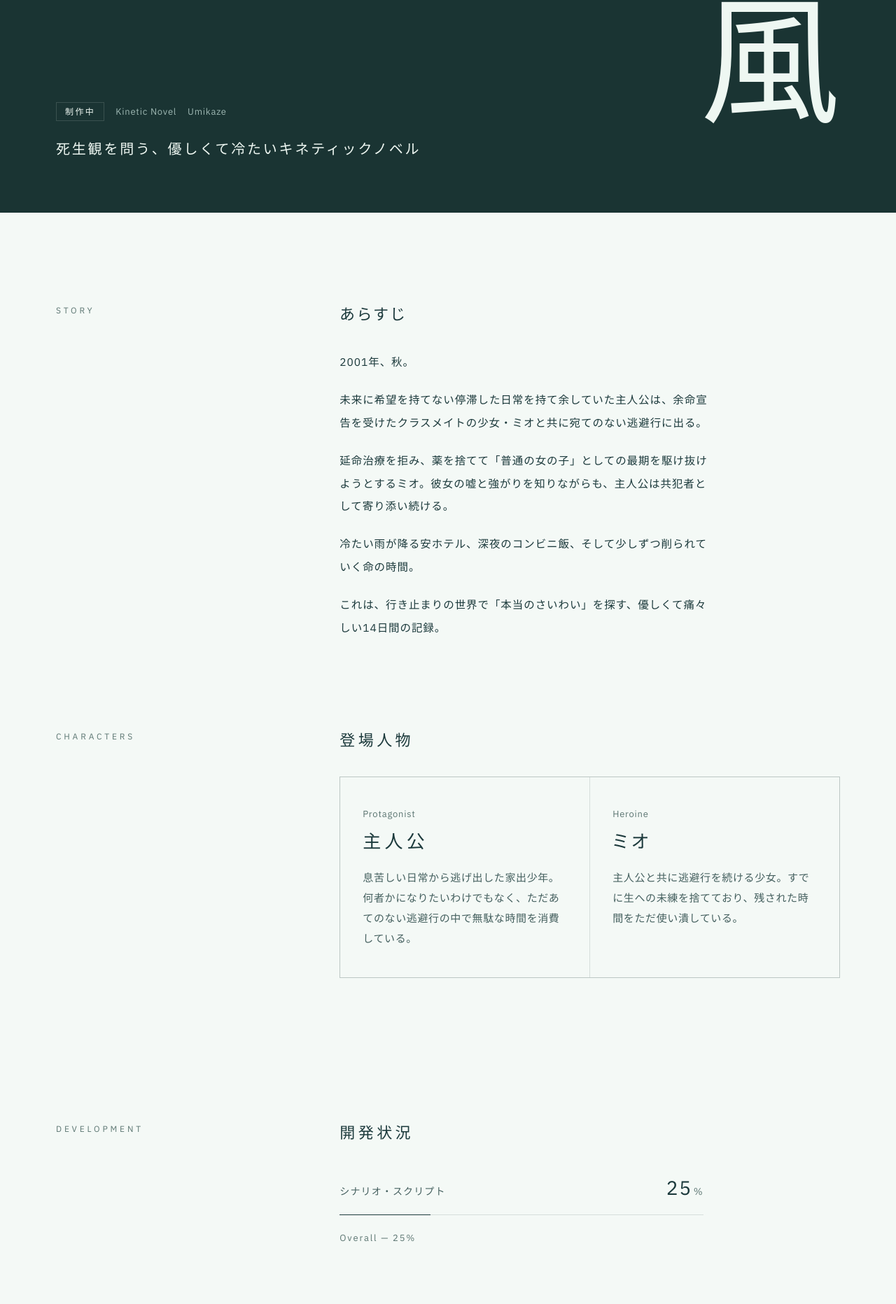
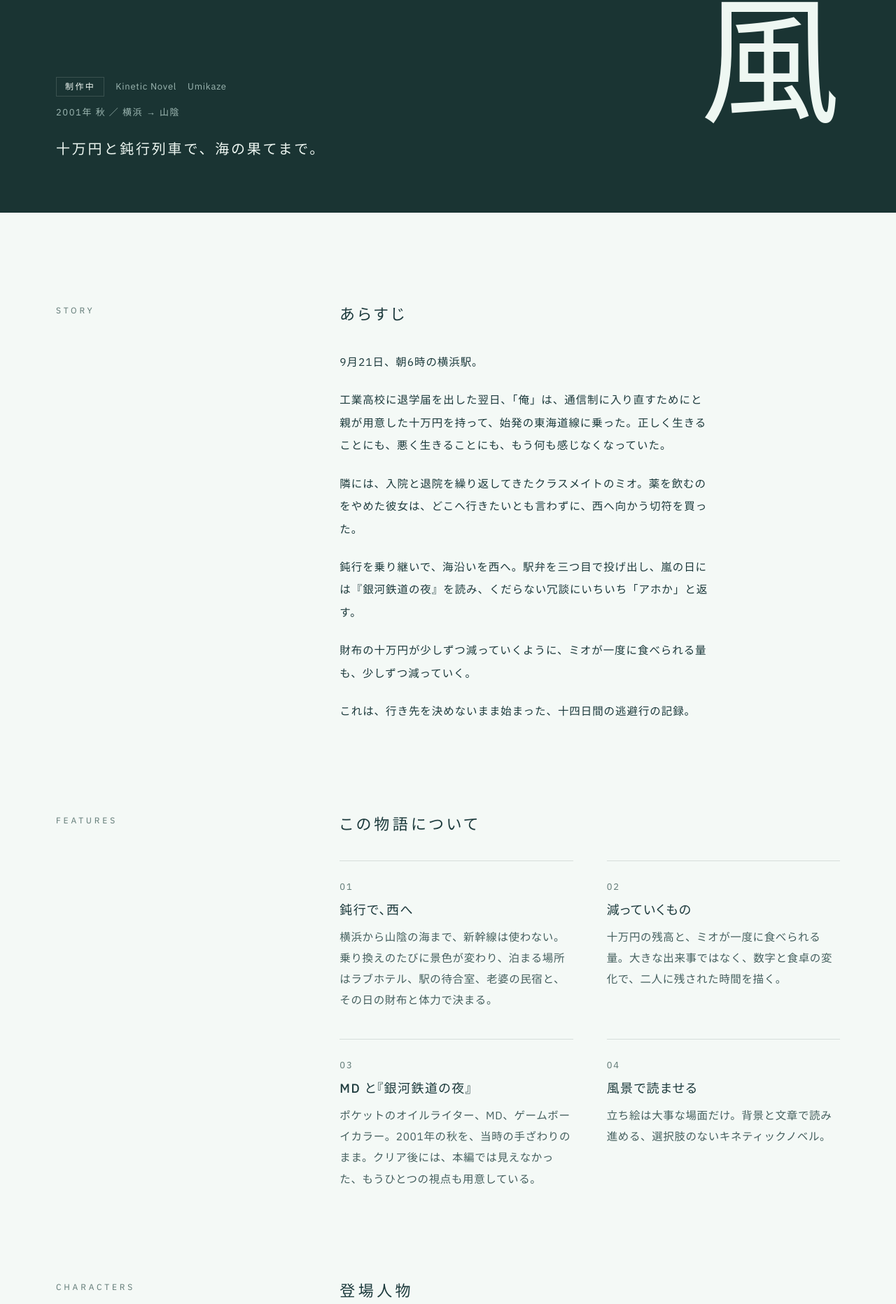
Before and after one commit to mirinnano/ponkotsu-soft-astro, an Astro site: page /works/umikaze in a window 1280 px wide. Shown: the part 404-2268 px from the top of the page at 70% size. Built offline with nearby package versions, Linux system fonts and the light colour scheme; Astro itself is replaced by a stand-in of ours; a web font is replaced by a local one.

Commit message:
海風の紹介をシナリオに沿って書き直し、作品一覧のカバーを外す
- あらすじ・キャッチ・登場人物をシナリオ準拠に。ネタバレなし
- 「この物語について」（鈍行で西へ／減っていくもの／MDと銀河鉄道の夜／風景で読ませる）を追加
- ジャケット未定のため作品一覧は文字だけに

Co-Authored-By: Claude Opus 5.5 <noreply@anthropic.com>

```diff
--- a/src/data/works.ts
+++ b/src/data/works.ts
@@ -1,4 +1,5 @@
 export type Character = { name: string; role: string; description: string };
+export type Feature = { title: string; body: string };
 export type Work = {
   slug: string;
   title: string;
@@ -9,6 +10,8 @@ export type Work = {
   synopsis: string[];
   progress: { label: string; value: number }[];
   characters: Character[];
+  features: Feature[];
+  setting: string;
   betaOpen: boolean;
 };
 
@@ -19,27 +22,47 @@ export const works: Work[] = [
     titleEn: 'Umikaze',
     status: '制作中',
     genre: 'Kinetic Novel',
-    catchcopy: '死生観を問う、優しくて冷たいキネティックノベル',
+    catchcopy: '十万円と鈍行列車で、海の果てまで。',
+    setting: '2001年 秋 ／ 横浜 → 山陰',
     synopsis: [
-      '2001年、秋。',
-      '未来に希望を持てない停滞した日常を持て余していた主人公は、余命宣告を受けたクラスメイトの少女・ミオと共に宛てのない逃避行に出る。',
-      '延命治療を拒み、薬を捨てて「普通の女の子」としての最期を駆け抜けようとするミオ。彼女の嘘と強がりを知りながらも、主人公は共犯者として寄り添い続ける。',
-      '冷たい雨が降る安ホテル、深夜のコンビニ飯、そして少しずつ削られていく命の時間。',
-      'これは、行き止まりの世界で「本当のさいわい」を探す、優しくて痛々しい14日間の記録。',
+      '9月21日、朝6時の横浜駅。',
+      '工業高校に退学届を出した翌日、「俺」は、通信制に入り直すためにと親が用意した十万円を持って、始発の東海道線に乗った。正しく生きることにも、悪く生きることにも、もう何も感じなくなっていた。',
+      '隣には、入院と退院を繰り返してきたクラスメイトのミオ。薬を飲むのをやめた彼女は、どこへ行きたいとも言わずに、西へ向かう切符を買った。',
+      '鈍行を乗り継いで、海沿いを西へ。駅弁を三つ目で投げ出し、嵐の日には『銀河鉄道の夜』を読み、くだらない冗談にいちいち「アホか」と返す。',
+      '財布の十万円が少しずつ減っていくように、ミオが一度に食べられる量も、少しずつ減っていく。',
+      'これは、行き先を決めないまま始まった、十四日間の逃避行の記録。',
     ],
     progress: [{ label: 'シナリオ・スクリプト', value: 25 }],
+    features: [
+      {
+        title: '鈍行で、西へ',
+        body: '横浜から山陰の海まで、新幹線は使わない。乗り換えのたびに景色が変わり、泊まる場所はラブホテル、駅の待合室、老婆の民宿と、その日の財布と体力で決まる。',
+      },
+      {
+        title: '減っていくもの',
+        body: '十万円の残高と、ミオが一度に食べられる量。大きな出来事ではなく、数字と食卓の変化で、二人に残された時間を描く。',
+      },
+      {
+        title: 'MD と『銀河鉄道の夜』',
+        body: 'ポケットのオイルライター、MD、ゲームボーイカラー。2001年の秋を、当時の手ざわりのまま。クリア後には、本編では見えなかった、もうひとつの視点も用意している。',
+      },
+      {
+        title: '風景で読ませる',
+        body: '立ち絵は大事な場面だけ。背景と文章で読み進める、選択肢のないキネティックノベル。',
+      },
+    ],
     characters: [
       {
-        name: '主人公',
+        name: '俺',
         role: 'Protagonist',
         description:
-          '息苦しい日常から逃げ出した家出少年。何者かになりたいわけでもなく、ただあてのない逃避行の中で無駄な時間を消費している。',
+          '工業高校一年。正しく生きることにも、悪く生きることにも燃え尽きて、退学届を出したばかり。口が悪く、気持ちの話になると、すぐ飯や金や乗り換えの話にすり替える。本名は、最後まで出てこない。',
       },
       {
         name: 'ミオ',
         role: 'Heroine',
         description:
-          '主人公と共に逃避行を続ける少女。すでに生への未練を捨てており、残された時間をただ使い潰している。',
+          '入院と退院を繰り返してきた十五歳。よく笑い、よく食べ、よくふざけて、たいていのことは「なんちゃって」で流す。長くは生きられないことを、本人がいちばん平気な顔で話す。主人公のことは「君」と呼ぶ。',
       },
     ],
     betaOpen: true,
--- a/src/pages/works/[slug].astro
+++ b/src/pages/works/[slug].astro
@@ -25,6 +25,7 @@ const share = [
     <div class="container hero-inner">
       <div class="hero-text">
         <p class="meta"><span class="status">{work.status}</span><span class="en">{work.genre}</span><span class="en">{work.titleEn}</span></p>
+        <p class="setting">{work.setting}</p>
         <p class="catch">{work.catchcopy}</p>
       </div>
       <h1 class="title">{work.title}</h1>
@@ -36,6 +37,24 @@ const share = [
     <div class="story reveal">
       <h2>あらすじ</h2>
       {work.synopsis.map((p) => <p class="prose">{p}</p>)}
+    </div>
+  </section>
+
+  <section class="container block features-section">
+    <p class="label reveal">Features</p>
+    <div>
+      <h2 class="reveal">この物語について</h2>
+      <ol class="features">
+        {
+          work.features.map((f, i) => (
+            <li class="reveal">
+              <span class="num en">{String(i + 1).padStart(2, '0')}</span>
+              <h3>{f.title}</h3>
+              <p>{f.body}</p>
+            </li>
+          ))
+        }
+      </ol>
     </div>
   </section>
 
@@ -140,6 +159,13 @@ const share = [
   .story p { max-width: 34em; }
   .story p + p { margin-top: 1.4em; }
 
+  .setting { margin-top: 10px; font-size: 13px; color: var(--mute); letter-spacing: 0.12em; }
+  .features-section { padding-bottom: clamp(80px, 10vw, 140px); }
+  .features { display: grid; grid-template-columns: 1fr 1fr; gap: 40px 48px; }
+  .features li { padding-top: 20px; border-top: 1px solid var(--line); }
+  .features .num { font-size: 13px; color: var(--mute); letter-spacing: 0.14em; }
+  .features h3 { margin: 6px 0 10px; font-size: 18px; letter-spacing: 0.08em; }
+  .features p { color: var(--ink-soft); }
   .characters-section { padding-bottom: clamp(48px, 6vw, 80px); }
   .characters { display: grid; grid-template-columns: 1fr 1fr; gap: 1px; background: var(--line); border: 1px solid var(--line); }
   .characters li { background: var(--paper); padding: 40px 32px; }
@@ -198,7 +224,7 @@ const share = [
 
   @media (max-width: 820px) {
     .block { grid-template-columns: 1fr; gap: 24px; }
-    .characters { grid-template-columns: 1fr; }
+    .characters, .features { grid-template-columns: 1fr; }
   }
   @media (max-width: 560px) {
     .hero-inner { grid-template-columns: 1fr; }
--- a/src/pages/works/index.astro
+++ b/src/pages/works/index.astro
@@ -12,10 +12,6 @@ import { works, totalProgress } from '../../data/works';
     {
       works.map((w) => (
         <a href={u(`/works/${w.slug}`)} class="work reveal">
-          <div class="cover night" aria-hidden="true">
-            <span class="cover-title">{w.title}</span>
-            <span class="cover-en en">{w.titleEn}</span>
-          </div>
           <div class="body">
             <p class="meta">
               <span class="status">{w.status}</span>
@@ -23,6 +19,7 @@ import { works, totalProgress } from '../../data/works';
             </p>
             <h2>{w.title}</h2>
             <p class="catch">{w.catchcopy}</p>
+            <p class="setting">{w.setting}</p>
             <p class="synopsis">{w.synopsis.slice(0, 2).join('')}</p>
             <p class="foot">
               <span class="en">Progress — {totalProgress(w)}%</span>
@@ -37,59 +34,19 @@ import { works, totalProgress } from '../../data/works';
 
 <style>
   .list { padding-bottom: clamp(96px, 12vw, 160px); }
+  .body { max-width: 760px; }
   .work {
     display: grid;
-    grid-template-columns: 5fr 6fr;
-    gap: clamp(32px, 6vw, 80px);
-    align-items: center;
+    grid-template-columns: 1fr;
     padding-block: 56px;
     border-top: 1px solid var(--line);
     border-bottom: 1px solid var(--line);
   }
-  .cover {
-    aspect-ratio: 4 / 5;
-    position: relative;
-    display: flex;
-    flex-direction: column;
-    justify-content: flex-end;
-    padding: 32px;
-    overflow: hidden;
-    transition: transform 1s var(--ease);
-  }
-  /* 夜の海：水平線と月 */
-  .cover::before {
-    content: '';
-    position: absolute;
-    inset: 64% 0 0;
-    border-top: 1px solid var(--line);
-    background: linear-gradient(rgb(255 255 255 / 0.03), transparent);
-  }
-  .cover::after {
-    content: '';
-    position: absolute;
-    left: 22%;
-    bottom: 36%;
-    width: 14%;
-    aspect-ratio: 2 / 1;
-    border-radius: 999px 999px 0 0;
-    background: var(--sun);
-    opacity: 0.85;
-  }
-  .work:hover .cover { transform: scale(0.985); }
-  .cover-title {
-    position: absolute;
-    top: 32px;
-    right: 28px;
-    writing-mode: vertical-rl;
-    font-family: var(--font-mincho);
-    font-size: clamp(48px, 6vw, 72px);
-    letter-spacing: 0.2em;
-  }
-  .cover-en { position: relative; font-size: 18px; color: var(--mute); }
   .meta { display: flex; gap: 16px; align-items: center; font-size: 13px; color: var(--mute); }
   .status { border: 1px solid var(--line); padding: 1px 12px; color: var(--ink); font-size: 12px; letter-spacing: 0.2em; }
-  h2 { margin-top: 24px; font-family: var(--font-mincho); font-size: 34px; letter-spacing: 0.16em; }
+  h2 { margin-top: 20px; font-family: var(--font-mincho); font-size: clamp(40px, 6vw, 64px); line-height: 1.2; letter-spacing: 0.16em; }
   .catch { margin-top: 12px; font-family: var(--font-ui); font-size: 17px; letter-spacing: 0.08em; }
+  .setting { margin-top: 6px; font-size: 13px; color: var(--mute); letter-spacing: 0.12em; }
   .synopsis { margin-top: 24px; font-size: 15px; color: var(--ink-soft); }
   .foot {
     margin-top: 40px;
@@ -101,6 +58,4 @@ import { works, totalProgress } from '../../data/works';
   }
   @media (max-width: 760px) {
     .work { grid-template-columns: 1fr; }
-    .cover { aspect-ratio: 4 / 3; }
-  }
-</style>
+  </style>
```
